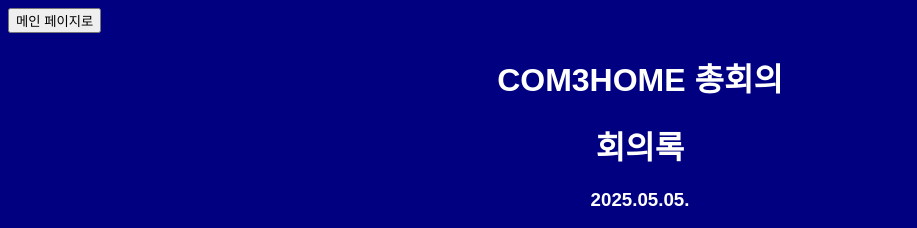
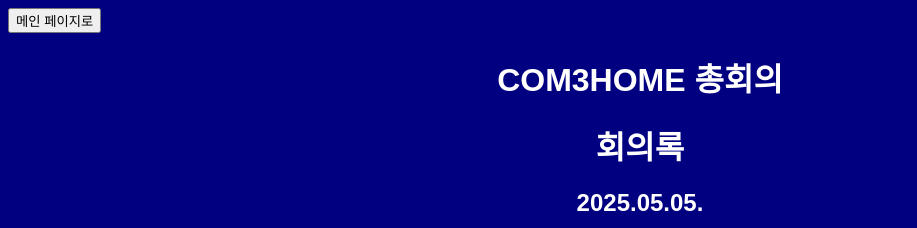
Before and after one commit to l22jay/com3home, a plain HTML site: page meeting/2025/05.html in a window 1280 px wide. Shown: the top 228 px of the page, without its empty margins (0-917 px from the left). Drawn offline with Linux system fonts and the light colour scheme; files whose address does not match are found by name.

Commit message:
Update 05.html

```diff
--- a/meeting/2025/05.html
+++ b/meeting/2025/05.html
@@ -55,7 +55,7 @@
     <button onclick="window.location.href='/'">메인 페이지로</button>
     <h1>COM3HOME 총회의</h1>
     <h1>회의록</h1>
-    <h3>2025.05.05.</h3>
+    <h2>2025.05.05.</h2>
     <div style="text-align:center" ;="">
       <img src="./logo.png" width="40%">
     </div>
```
